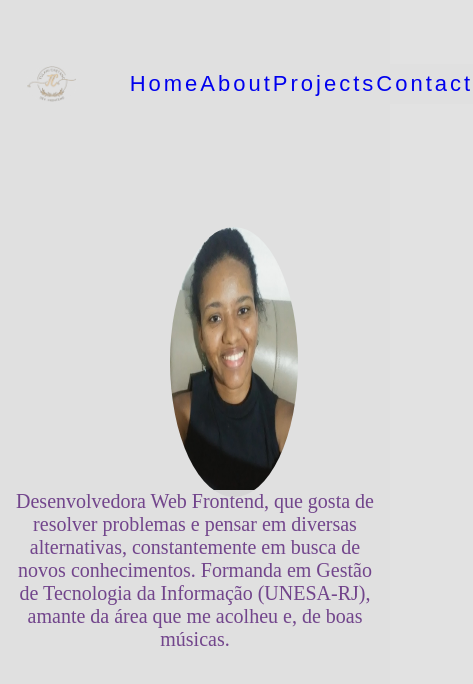
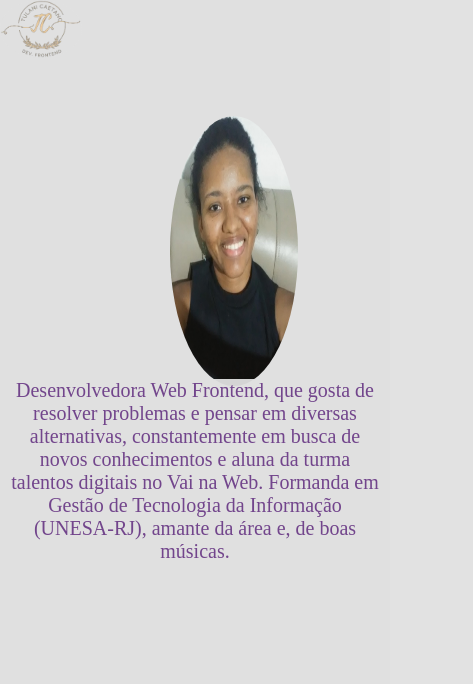
Before and after one commit to TulaniSouza/Portfolio, a React (Vite) app: page /About in a window 390 px wide. Shown: the top 684 px of the page, 473 px wide, since content can reach past the window. Built offline with nearby package versions, Linux system fonts and the light colour scheme.

Commit message:
ajustando o menu para responsivo

```diff
--- a/src/About/About.jsx
+++ b/src/About/About.jsx
@@ -9,9 +9,10 @@ const About = () => {
         <S.Image src={Tulani} alt="Tulani" title="Tulani"/>
         <S.Paragrafo> Desenvolvedora Web Frontend, que gosta de
             resolver problemas e pensar em diversas alternativas,
-            constantemente em busca de novos conhecimentos.
+            constantemente em busca de novos conhecimentos e aluna
+            da turma talentos digitais no Vai na Web.
             Formanda em Gestão de Tecnologia da Informação (UNESA-RJ),
-            amante da área que me acolheu e, de boas músicas.
+            amante da área e, de boas músicas.
         </S.Paragrafo>
     </S.Text>
     )
--- a/src/Navegacao/Navegacao.jsx
+++ b/src/Navegacao/Navegacao.jsx
@@ -1,4 +1,4 @@
-import React from "react";
+import React, { useState } from "react";
 import Home from "../Home/Home.jsx";
 import About from "../About/About.jsx";
 import Projects from "../Projects/Projects.jsx";
@@ -8,22 +8,24 @@ import * as S from "./style.jsx";
 import Logo from "../assets/Logotipo.png"
 
 const Navegacao = ()=> {
+  const [menuOpen, setMenuOpen] = useState(false);
+
   return (
     <BrowserRouter>
        <S.Nav>
-            <S.Image src={Logo} alt="Logo" title="LogoTC"/>
-            <S.Lista>
-                <li><Link to="/">Home</Link></li>
-                <li><Link to="/About">About</Link></li>
-                <li><Link to="/Projects">Projects</Link></li>
-                <li><Link to="/Contact">Contact</Link></li>
-            </S.Lista>
+          <S.Image src={Logo} alt="Logo" title="LogoTC" onClick={() => setMenuOpen(!menuOpen)}/>
+          <S.Lista open={menuOpen}>
+            <li onClick={() => setMenuOpen(false)}><Link to="/">Home</Link></li>
+            <li onClick={() => setMenuOpen(false)}><Link to="/About">About</Link></li>
+            <li onClick={() => setMenuOpen(false)}><Link to="/Projects">Projects</Link></li>
+            <li onClick={() => setMenuOpen(false)}><Link to="/Contact">Contact</Link></li>
+          </S.Lista>
         </S.Nav>
-      <Routes>
-        <Route path="/" element={<Home />} />
-        <Route path="About" element={<About />} />
-        <Route path="Projects" element={<Projects />} />
-        <Route path="Contact" element={<Contact />} />
+      <Routes >
+          <Route path="/" element={<Home />} />
+          <Route path="About" element={<About />} />
+          <Route path="Projects" element={<Projects />} />
+          <Route path="Contact" element={<Contact />} />
       </Routes>
 
     </BrowserRouter>
--- a/src/Navegacao/style.jsx
+++ b/src/Navegacao/style.jsx
@@ -4,7 +4,14 @@ export const Image= styled.img`
 display: flex;
 border-radius: 60%;
 width: 13%;
-justify-content: center;
+
+
+@media (max-width: 568px) {
+margin: 0;
+width: 21%;
+margin-right:80%;
+cursor:pointer;
+}
 
 `
 export const Nav= styled.nav`
@@ -13,6 +20,8 @@ display: flex;
 align-items: center;
 justify-content: space-around;
 text-decoration: none;
+
+
 `
 
 export const Lista= styled.ul`
@@ -35,10 +44,29 @@ li{
   letter-spacing: 3px;
   text-align: center;
 
+  @media (max-width: 568px) {
+  display: ${(props) => (props.open ? "flex" : "none")}
+
+}
+@media (max-width: 568px) {
+  width:90%;
+  box-shadow: 0 4px 6px rgba(0, 0, 0, 0.1);
+  cursor:pointer;
+}
 }
 
 & :hover{
   color: #ff0077;
 }
+@media (max-width: 568px) {
+    display: flex;
+    flex-direction: column;
+    position: absolute;
+    top: 84px;
+    margin-right:75%;
+    height: 35%;
+    width: 23%;
+  };
+
 
 `
```
